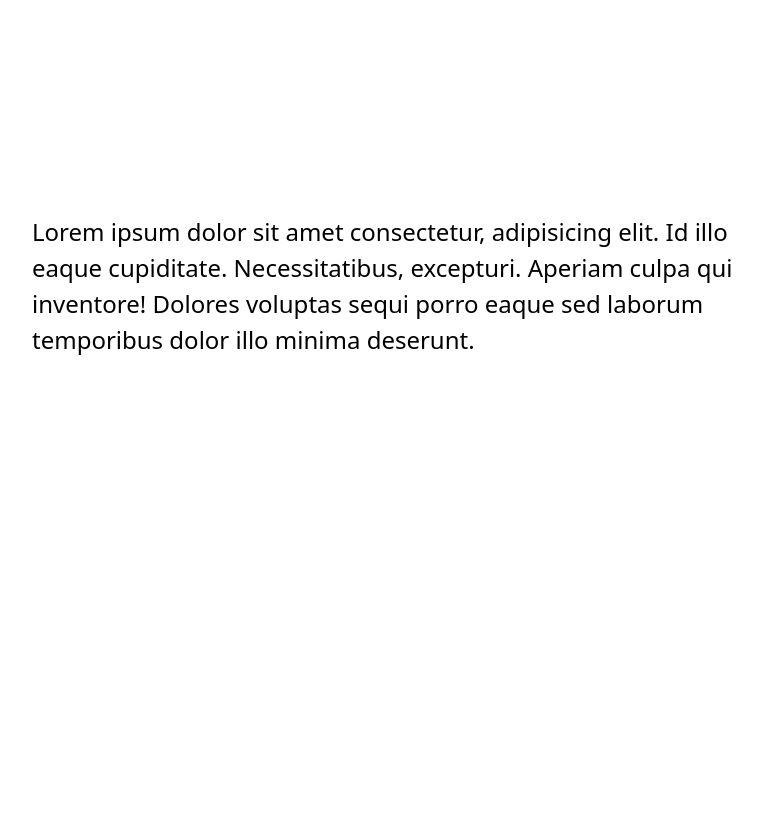
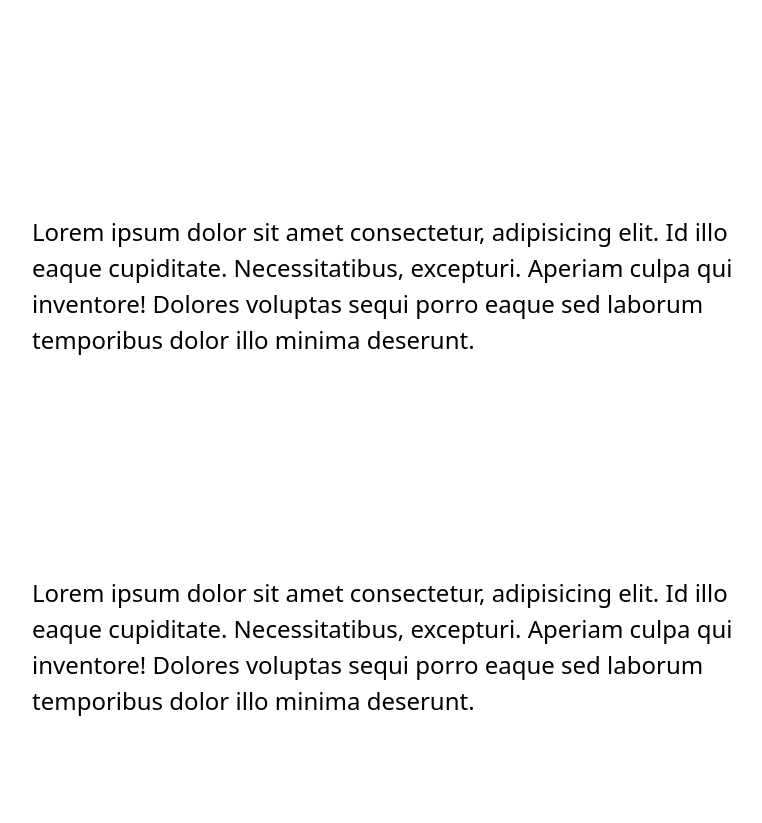
Before and after one commit to mynorjrv/VanillaCSS, a plain HTML site: page PrettyBorders/index.html in a window 1280 px wide. Shown: the part 2573-3396 px from the top of the page, without its empty margins (224-986 px from the left). Before the commit the page ends 3035 px from the top, so only its background shows below. Drawn offline with Linux system fonts and the light colour scheme.

Commit message:
Trying a push from terminal

```diff
--- a/PrettyBorders/index.html
+++ b/PrettyBorders/index.html
@@ -96,6 +96,17 @@
         </div>
     </section>
 
+    <section>
+        <div class="wrapper">
+
+            <h2 class="section-title"></h2>
+            <p>Lorem ipsum dolor sit amet consectetur, adipisicing elit.
+                Id illo eaque cupiditate. Necessitatibus, excepturi.
+                Aperiam culpa qui inventore! Dolores voluptas sequi porro
+                eaque sed laborum temporibus dolor illo minima deserunt.</p>
+
+        </div>
+    </section>
 
 </body>
 </html>
```
